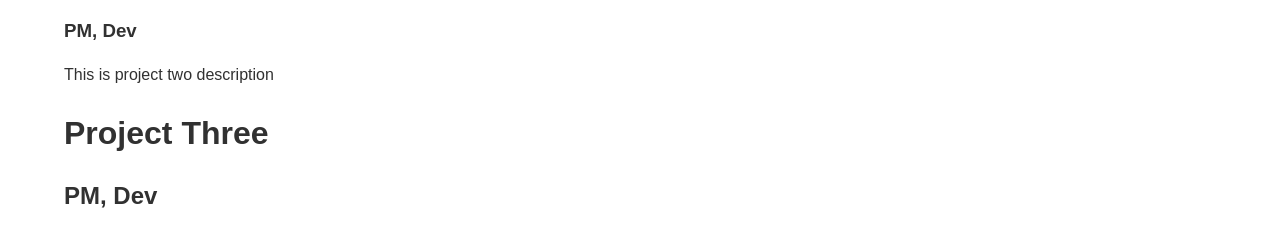
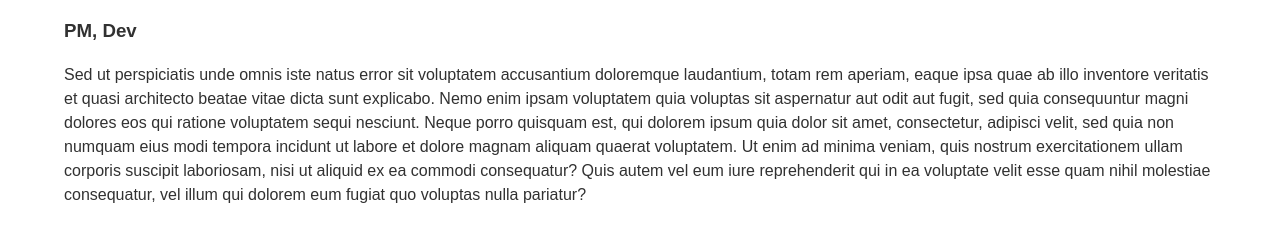
Before and after one commit to markpetrie/portfolio-labs, a plain HTML site: page index.html in a window 1280 px wide. Shown: the part 673-899 px from the top of the page. Drawn offline with nearby package versions, Linux system fonts and the light colour scheme; files whose address does not match are found by name.

Commit message:
Add handlebars.js template support for rendering project data to the DOM.

```diff
--- a/index.html
+++ b/index.html
@@ -12,6 +12,17 @@
     <link rel="stylesheet" href="styles/modules.css">
     <link rel="stylesheet" href="vendor/styles/railscasts.css">
     <link rel="icon" type="image/x-icon" href="https://avatars2.githubusercontent.com/u/18607604?v=3&s=200">
+    <script src="https://cdnjs.cloudflare.com/ajax/libs/handlebars.js/4.0.10/handlebars.js"></script>
+    <script id="project-template" type="text/x-handlebars-template">
+        <header>
+            <h1>{{title}}</h1>
+            <h2>{{tags}}</h2>
+            <h3>{{roles}}</h3>
+        </header>
+        <section class="project-description">
+            <p>{{description}}<p>
+        </section>
+    </script>
 </head>
 
 <body>
@@ -34,7 +45,7 @@
     </header>
     <main>
         <section id="projects" class="tab-content">
-            <article class="template" data-category="cat">
+            <!--<article class="template" data-category="cat">
                 <header>
                     <h1>Title</h1>
                     <h2>Tags</h2>
@@ -43,7 +54,7 @@
                 <section class="project-description">
                     <p>Description</p>
                 </section>
-            </article>
+            </article>-->
         </section>
         <section id="about" class="tab-content">
             <p>THIS IS WHERE THE ABOUT CONTENT WILL RENDER</p>
@@ -57,6 +68,7 @@
     <script src="scripts/article.js"></script>
     <script src="scripts/projectView.js"></script>
 
+
 </body>
 
 </html>
--- a/scripts/article.js
+++ b/scripts/article.js
@@ -2,37 +2,30 @@
 
 var projects = [];
 
-function Project (projectData) {
-  // TODO: Use the JS object passed in to complete this constructor function:
-  // Save ALL the properties of `rawDataObj` into `this`
-    this.title = projectData.title;
-    this.tags = projectData.tags;
-    this.roles = projectData.roles;
-    this.description = projectData.description;
-    this.image = projectData.image;
+function Project(projectData) {
+
+  this.title = projectData.title;
+  this.tags = projectData.tags;
+  this.roles = projectData.roles;
+  this.description = projectData.description;
+  this.image = projectData.image;
 }
 
-Project.prototype.toHtml = function() {
-    var $newProject = $('article.template').clone();
-    $newProject.removeClass('template');
-  /* TODO: This cloned article still has a class of template.
-  However, in our modules.css stylesheet, we gave all elements
-  with a class of template a display of none. Let's make
-  sure we're not accidentally hiding our cloned article! */
+Project.prototype.toHtml = function () {
 
-    // $newProject.data('category', this.category);
-    $newProject.find('h1').text(this.title);
-    $newProject.find('h2').text(this.tags);
-    $newProject.find('h3').text(this.roles);
-    $newProject.find('.project-description p').html(this.description);
-    return $newProject;
+  var templateFiller = Handlebars.compile($('#project-template').html());
+
+  var filledTemplate = templateFiller(this);
+
+  return filledTemplate;
+
 };
 
-projectData.forEach(function(projectObject) {
-  // REVIEW: Take a look at this forEach method; This may be the first time we've seen it.
-    projects.push(new Project(projectObject));
+projectData.forEach( projectObject => {
+    projects.push( new Project( projectObject ) );
 });
 
-projects.forEach(function(project) {
-    $('#projects').append(project.toHtml());
+projects.forEach( project => {
+
+    $( '#projects' ).append( project.toHtml() );
 });
--- a/scripts/projectData.js
+++ b/scripts/projectData.js
@@ -11,8 +11,8 @@ var projectData = [{
     title: 'Project Two',
     tags: ['PM', ' Dev'],
     roles: ['PM', ' Dev'],
-    description: 'This is project two description',
-    image: 'Sed ut perspiciatis unde omnis iste natus error sit voluptatem accusantium doloremque laudantium, totam rem aperiam, eaque ipsa quae ab illo inventore veritatis et quasi architecto beatae vitae dicta sunt explicabo. Nemo enim ipsam voluptatem quia voluptas sit aspernatur aut odit aut fugit, sed quia consequuntur magni dolores eos qui ratione voluptatem sequi nesciunt. Neque porro quisquam est, qui dolorem ipsum quia dolor sit amet, consectetur, adipisci velit, sed quia non numquam eius modi tempora incidunt ut labore et dolore magnam aliquam quaerat voluptatem. Ut enim ad minima veniam, quis nostrum exercitationem ullam corporis suscipit laboriosam, nisi ut aliquid ex ea commodi consequatur? Quis autem vel eum iure reprehenderit qui in ea voluptate velit esse quam nihil molestiae consequatur, vel illum qui dolorem eum fugiat quo voluptas nulla pariatur?'
+    description: 'Sed ut perspiciatis unde omnis iste natus error sit voluptatem accusantium doloremque laudantium, totam rem aperiam, eaque ipsa quae ab illo inventore veritatis et quasi architecto beatae vitae dicta sunt explicabo. Nemo enim ipsam voluptatem quia voluptas sit aspernatur aut odit aut fugit, sed quia consequuntur magni dolores eos qui ratione voluptatem sequi nesciunt. Neque porro quisquam est, qui dolorem ipsum quia dolor sit amet, consectetur, adipisci velit, sed quia non numquam eius modi tempora incidunt ut labore et dolore magnam aliquam quaerat voluptatem. Ut enim ad minima veniam, quis nostrum exercitationem ullam corporis suscipit laboriosam, nisi ut aliquid ex ea commodi consequatur? Quis autem vel eum iure reprehenderit qui in ea voluptate velit esse quam nihil molestiae consequatur, vel illum qui dolorem eum fugiat quo voluptas nulla pariatur?',
+    image: 'this will be an image path'
 },
 {
     title: 'Project Three',
```
Lines whose indentation alone changed are shown as unchanged.
